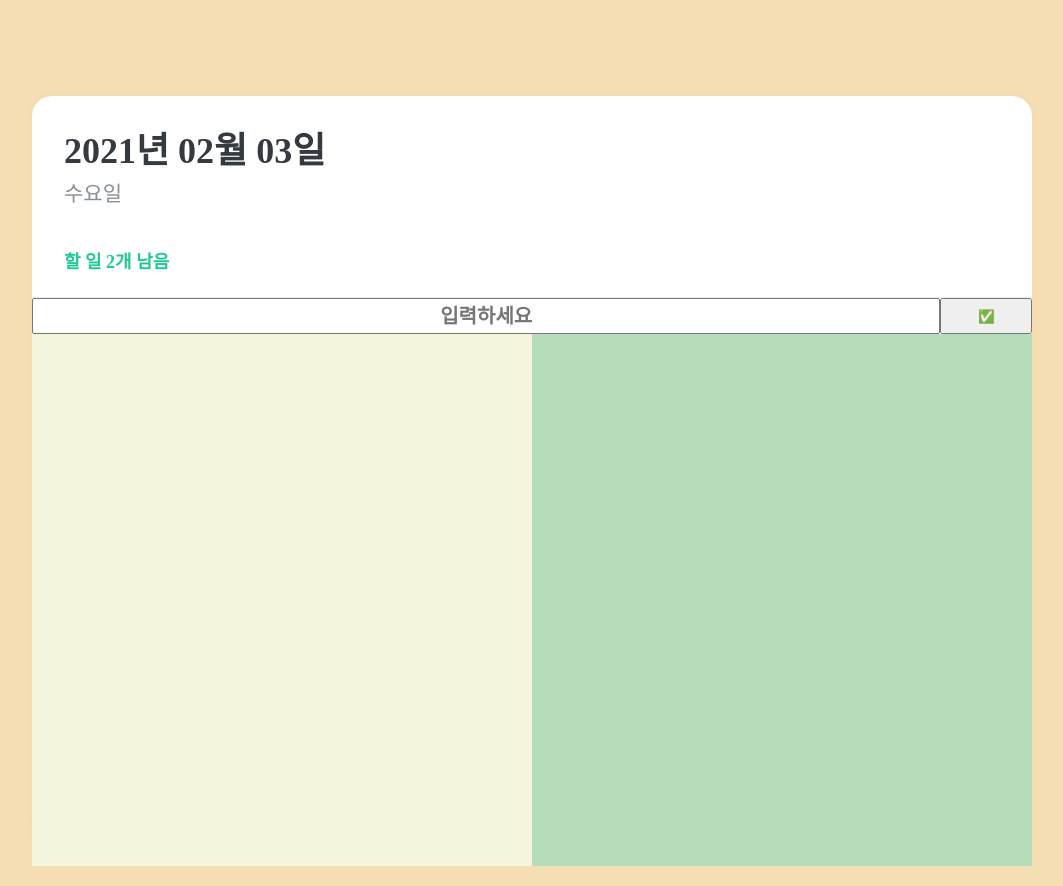
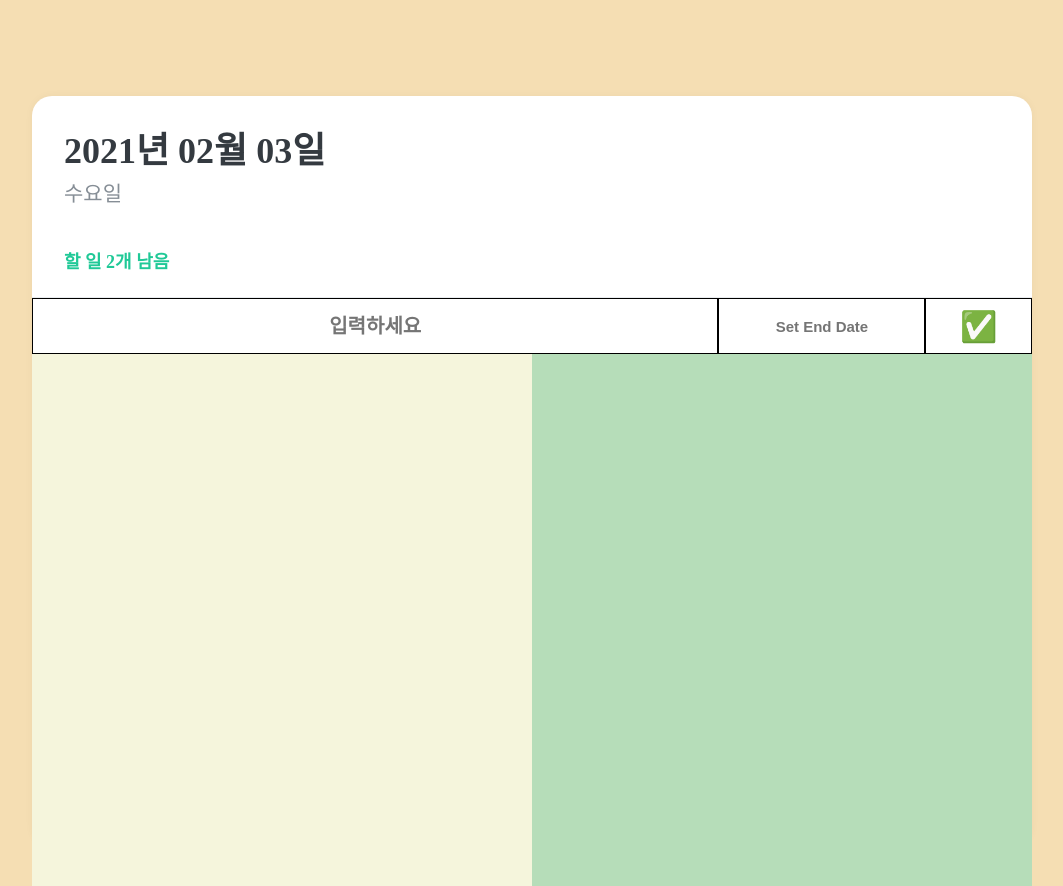
Before and after one commit to moonchop/Todolist, a React (Create React App) app: page / in a window 1280 px wide. Shown: the whole page, without its empty margins (108-1171 px from the left). Built offline with nearby package versions, Linux system fonts and the light colour scheme.

Commit message:
add endDate Calendar

```diff
--- a/package.json
+++ b/package.json
@@ -7,9 +7,13 @@
     "@testing-library/jest-dom": "^5.16.1",
     "@testing-library/react": "^12.1.2",
     "@testing-library/user-event": "^13.5.0",
+    "moment": "^2.29.1",
+    "moment-timezone": "^0.5.34",
     "react": "^17.0.2",
+    "react-datepicker": "^4.6.0",
     "react-dom": "^17.0.2",
     "react-icons": "^4.3.1",
+    "react-moment": "^1.1.1",
     "react-scripts": "5.0.0",
     "web-vitals": "^2.1.2"
   },
--- a/src/App.js
+++ b/src/App.js
@@ -3,14 +3,13 @@ import React from 'react';
 import Template from "./components/template/Template"
 import Head from "./components/head/Head"
 import List from "./components/list/List"
-import Item from "./components/item/Item"
+import Time from "./components/time/Time"
 function App() {
   return (
     <div>
       <Template>
        <Head/>
        <List/>
-       <Item/>
       </Template>
 
     </div>
--- a/src/components/item/Item.jsx
+++ /dev/null
@@ -1,17 +0,0 @@
-import {React} from 'react';
-import "./item.css";
-
-
-
-function Item(){
-
-
-
-
-    return(
-        <div>
-
-        </div>
-    )
-}
-export default Item;
--- a/src/components/list/List.jsx
+++ b/src/components/list/List.jsx
@@ -1,20 +1,26 @@
-import { click } from '@testing-library/user-event/dist/click';
-import {React, useRef,useState} from 'react'
+import {React, useRef,useState} from 'react';
 import './list.css'
-
-function List(){
+import Time from '../time/Time';
+function List(props){
     const [text, setText]=useState('');
     const [todo,setTodo]=useState([]);
     const [done,setDone]=useState([]);
+    const [end,setEnd]=useState(0);
+    // Time에서 받아온 endData
+    const endDate=(number)=>{
+        if(number!==0) {console.log(number.getDate())
+        setEnd(number.getDate())
+        }
+    }
 
     const num=useRef(1)
     const onChange=(e)=>{
        setText(e.target.value);
 
     }
-
+    //List 추가
     const onAdd=()=>{
-       if(!text) return;
+       if(!text || end===0) return;
         setTodo([...todo,
             {
             id:num.current++,
@@ -25,14 +31,17 @@ function List(){
         ])
         setText('');
     }
+    //List 삭제
     const onDelete=(id)=>{
+        setTodo(todo.filter(todo => (todo.id!==id)))
 
-        setTodo(todo.filter(todo => todo.id!==id))
+
     }
+    //List Check 기능
     const onCheck=(id,text)=>{
 
-        setTodo(todo.filter(todo => todo.id!==id))
-        if(todo.map(todo =>todo.id===id)){
+        setTodo(todo.filter(todo => todo.id!==id)) //List layout에서 click한 li빼고 나타냄
+        if(todo.map(todo =>todo.id===id)){ //done layout에 나타내기 위해 done usestate에 값 삽입
             setDone([...done,
                 {
                     id:id,
@@ -43,15 +52,15 @@ function List(){
                 )
         }
     }
-
+    //Done layout 의 Delete
     const onDelete_done=(id)=>{
 
         setDone(done.filter(done => done.id!==id))
     }
-
+     //Done layout 의 check : List layout으로 되돌아감.
     const onCheck_done=(id,text)=>{
-        setDone(done.filter(done => done.id!==id))
-        if(done.map(done =>done.id===id)){
+        setDone(done.filter(done => done.id!==id)) //done layout에서 click한 li빼고 나타냄
+        if(done.map(done =>done.id===id)){ //todo usestate에 값 삽입
             setTodo([...todo,
                 {
                     id:id,
@@ -66,7 +75,10 @@ function List(){
         <div className='List'>
             <div className='input'>
                 <input id="textinput" type="text" placeholder='입력하세요' value={text} onChange={onChange} onKeyPress={(e)=>{if(e.key==='Enter')onAdd()}}></input>
+                <Time id="datebtn" getDate={endDate}/>
                 <button id="textbtn" onClick={onAdd} className="inputBtn" >✅</button>
+
+
             </div>
             <div className="container">
                 <div className="Todo">
@@ -83,8 +95,8 @@ function List(){
                     </ul>
                 </div>
 
+
                 <div className="Done">
-                <div className="Todo2">
                     <ul>
                         {done.map((text,i)=>{
                             return (
@@ -96,9 +108,11 @@ function List(){
                         })}
 
                     </ul>
-                </div>
+
                 </div>
             </div>
+
+
         </div>
     )
 }
--- a/src/components/list/list.css
+++ b/src/components/list/list.css
@@ -20,25 +20,35 @@
     background-color: rgb(182, 221, 185);
 }
 .input{
-    display: flex;
+    display:flex;
 
 }
 #textinput{
     width: 100%;
-    height: 30px;
+    height: 52px;
     text-align: center;
     font-size: 20px;
     font-weight: 700;
+    border: 1px solid;
+
 }
 #textinput:hover{
     background-color:rgb(195, 240, 195);
-    transition: 0.3s;
+    transition: 1s;
 }
 
 /******************Button******************/
 #textbtn{
-    width:10%;
+    width:15%;
+    border: 1px solid;
+    font-size: 30px;
+    background-color: white;
 }
+#textbtn:hover{
+    background-color:rgb(195, 240, 195);
+    transition: 1s;
+}
+
 #chkBtn{
 
     margin-left: 20px;
@@ -66,19 +76,22 @@
 
 #delBtn{
     margin-left: auto;
-    margin-bottom: 10px;
+    margin-right: 5px;
+    margin-top: 5px;
+
     background-color: #A5BE3200;
     opacity: 0.5;
     border:none;
-    margin-right: 5px;
+
     width: 40px;
     height: 40px;
     border-radius: 50%;
     opacity: 0.8;
     font-size: 15px;
+
 }
 #delBtn:hover{
-    background-color: pink;
+    background-color: red;
     transition: 0.3s;
     opacity: 1;
 }
@@ -118,3 +131,11 @@ ul{
 .hidden{
     display: none;
 }
+
+
+
+.listForm:hover{
+    background-color: rgb(236, 177, 188);
+    transition: 0.8s;
+    border-radius: 30px 30px;
+}
--- /dev/null
+++ b/src/components/time/Time.jsx
@@ -0,0 +1,29 @@
+import {React,useState,useEffect} from 'react';
+import "./time.css";
+import DatePicker from "react-datepicker";
+import "react-datepicker/dist/react-datepicker.css";
+
+
+function Time({getDate}){
+
+
+    const [endDate,setEndDate]=useState(0);
+
+    useEffect(()=>{
+        getDate(endDate);
+    })
+    return(
+        <div>
+            <DatePicker
+
+                selected={endDate}
+                onChange={(date)=>setEndDate(date)}
+                dateFormat="종료일 : yyyy-MM-dd"
+                placeholderText="Set End Date"
+                minDate={new Date()}
+
+            />
+        </div>
+    )
+}
+export default Time;
--- /dev/null
+++ b/src/components/time/time.css
@@ -0,0 +1,11 @@
+.react-datepicker__input-container > input{
+    height: 52px;
+    font-size: 15px;
+    text-align: center;
+    font-weight: 600;
+    border: 1px solid;
+}
+.react-datepicker__input-container > input:hover{
+    background-color: rgb(148, 243, 211);
+    transition: 1s;
+}
```
Also changed, not shown: src/components/item/item.css (deleted), 1 other file (tests, documents, lock files or other folders).
